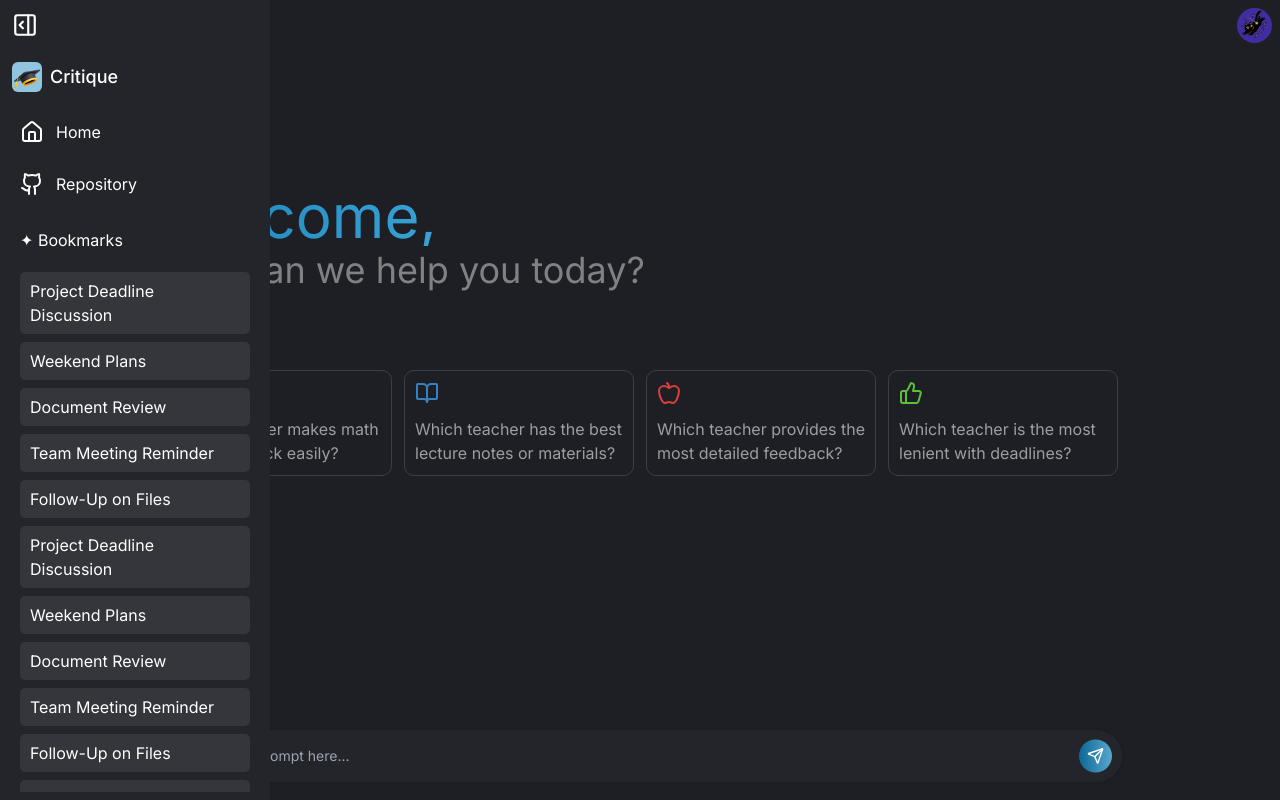
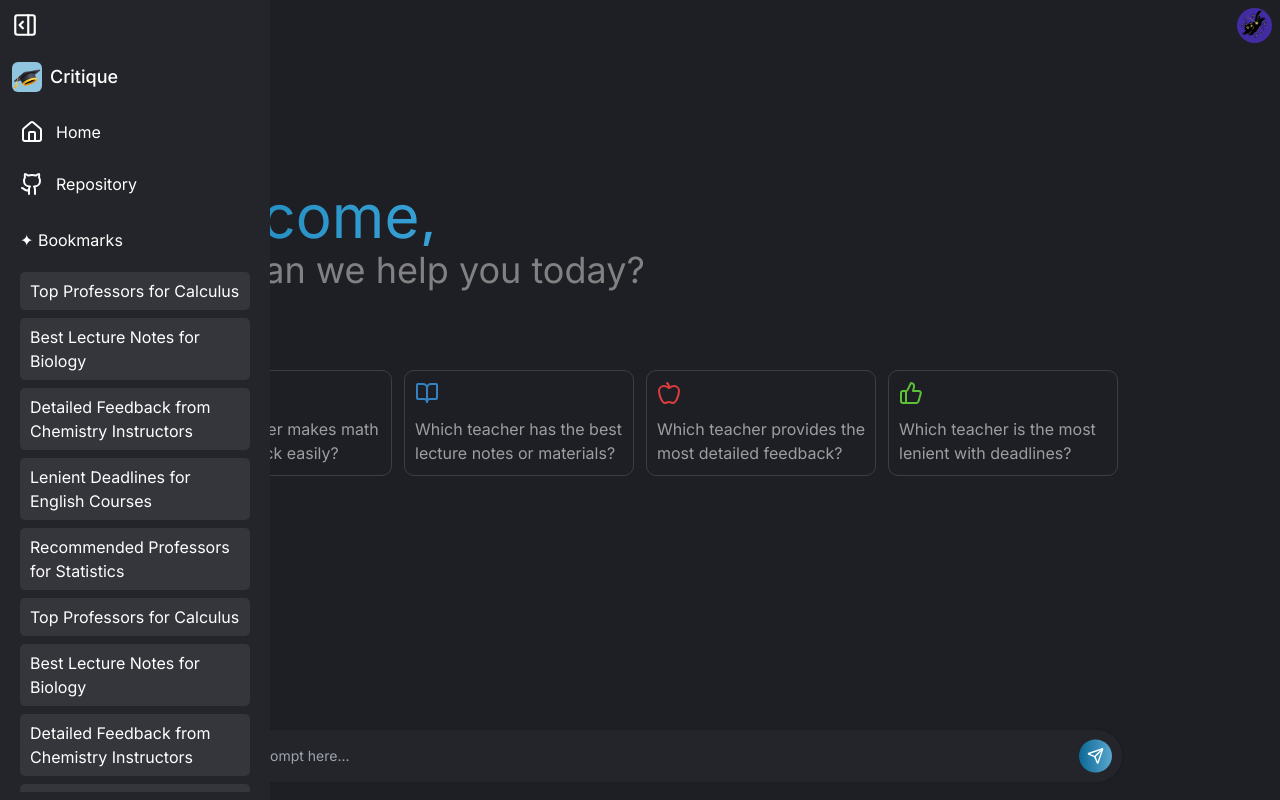
Before and after one commit to vivianzhou1288/ratemyprofessor, a Next.js app: page /dashboard in a window 1280 px wide. Both pictures are taken after a click on the icon 25 px from the left and 25 px from the top of the page. Built offline with nearby package versions, Linux system fonts and the light colour scheme.

Commit message:
Chat Feature

```diff
--- a/app/api/chat/route.js
+++ b/app/api/chat/route.js
@@ -34,6 +34,7 @@ const systemPrompt = `
   You are a rate my professor agent designed to assist students in finding classes by answering their questions.
   For every user question, return the top 3 professors whose subjects match the subject indicated in the user's question.
   Ensure that the subjects the professors are teaching align with the subject mentioned in the user's question.
+  If the student does not provide a subject, provide recommendations for teachers from different subjects.
   Use the professors' information to provide relevant and accurate answers.
 `;
 
@@ -84,7 +85,7 @@ export async function POST(req) {
       Review: ${match.metadata.review}
       Subject: ${match.metadata.subject}
       Stars: ${match.metadata.stars}
-      \n\n`;
+      `;
     });
 
     // console.log(results);
--- a/components/Main.jsx
+++ b/components/Main.jsx
@@ -18,6 +18,33 @@ const Main = ({ user }) => {
     }
   }, [messages]);
 
+  const cleanText = (text) => {
+    // Remove unwanted characters or formatting
+    // Replace ** with empty string
+    // Replace newlines and extra spaces
+    return text
+      .replace(/\*\*/g, "") // Remove asterisks
+      .replace(/\n\s*\n/g, "\n\n") // Convert multiple newlines to double newlines
+      .trim();
+  };
+
+  const formatText = (text) => {
+    const paragraphs = text
+      .split("\n\n")
+      .filter((paragraph) => paragraph.trim() !== "");
+
+    return paragraphs.map((paragraph, index) => (
+      <p key={index} className="mb-4">
+        {paragraph.split("\n").map((line, lineIndex) => (
+          <span key={lineIndex}>
+            {line}
+            <br />
+          </span>
+        ))}
+      </p>
+    ));
+  };
+
   const handleSubmit = async () => {
     if (!input.trim()) return;
     setIntro(false);
@@ -25,7 +52,7 @@ const Main = ({ user }) => {
     setMessages((prev) => [...prev, { role: "user", content: input }]);
 
     try {
-      const response = await fetch("/api/chat/route", {
+      const response = await fetch("/api/chat", {
         method: "POST",
         headers: { "Content-Type": "application/json" },
         body: JSON.stringify([{ role: "user", content: input }]),
@@ -38,7 +65,8 @@ const Main = ({ user }) => {
       }
 
       const data = await response.json();
-      setMessages((prev) => [...prev, { role: "bot", content: data.result }]);
+      const cleanedResult = cleanText(data.result); // Clean the result here
+      setMessages((prev) => [...prev, { role: "bot", content: cleanedResult }]);
     } catch (error) {
       console.error("Error during fetch:", error.message);
       setMessages((prev) => [
@@ -164,15 +192,15 @@ const Main = ({ user }) => {
                       alt="Bot Icon"
                     />
                   )}
-                  <p
+                  <div
                     className={
                       message.role === "user"
                         ? "critiqueUserChat"
                         : "critiqueBotChat"
                     }
                   >
-                    {message.content}
-                  </p>
+                    {formatText(message.content)}
+                  </div>
                 </div>
               ))}
             </>
--- a/components/Sidebar.jsx
+++ b/components/Sidebar.jsx
@@ -50,26 +50,50 @@ const Sidebar = () => {
           <div className="mx-3 my-2 flex-1 overflow-y-auto p-2 rounded-md">
             <h1 className="mb-5">✦ Bookmarks</h1>
             <ul className="flex flex-col gap-2">
-              <li className="prevChats">Project Deadline Discussion</li>
-              <li className="prevChats">Weekend Plans</li>
-              <li className="prevChats">Document Review</li>
-              <li className="prevChats">Team Meeting Reminder</li>
-              <li className="prevChats">Follow-Up on Files</li>
-              <li className="prevChats">Project Deadline Discussion</li>
-              <li className="prevChats">Weekend Plans</li>
-              <li className="prevChats">Document Review</li>
-              <li className="prevChats">Team Meeting Reminder</li>
-              <li className="prevChats">Follow-Up on Files</li>
-              <li className="prevChats">Project Deadline Discussion</li>
-              <li className="prevChats">Weekend Plans</li>
-              <li className="prevChats">Document Review</li>
-              <li className="prevChats">Team Meeting Reminder</li>
-              <li className="prevChats">Follow-Up on Files</li>
-              <li className="prevChats">Project Deadline Discussion</li>
-              <li className="prevChats">Weekend Plans</li>
-              <li className="prevChats">Document Review</li>
-              <li className="prevChats">Team Meeting Reminder</li>
-              <li className="prevChats">Follow-Up on Files</li>
+              <li className="prevChats">Top Professors for Calculus</li>
+              <li className="prevChats">Best Lecture Notes for Biology</li>
+              <li className="prevChats">
+                Detailed Feedback from Chemistry Instructors
+              </li>
+              <li className="prevChats">
+                Lenient Deadlines for English Courses
+              </li>
+              <li className="prevChats">
+                Recommended Professors for Statistics
+              </li>
+              <li className="prevChats">Top Professors for Calculus</li>
+              <li className="prevChats">Best Lecture Notes for Biology</li>
+              <li className="prevChats">
+                Detailed Feedback from Chemistry Instructors
+              </li>
+              <li className="prevChats">
+                Lenient Deadlines for English Courses
+              </li>
+              <li className="prevChats">
+                Recommended Professors for Statistics
+              </li>
+              <li className="prevChats">Top Professors for Calculus</li>
+              <li className="prevChats">Best Lecture Notes for Biology</li>
+              <li className="prevChats">
+                Detailed Feedback from Chemistry Instructors
+              </li>
+              <li className="prevChats">
+                Lenient Deadlines for English Courses
+              </li>
+              <li className="prevChats">
+                Recommended Professors for Statistics
+              </li>
+              <li className="prevChats">Top Professors for Calculus</li>
+              <li className="prevChats">Best Lecture Notes for Biology</li>
+              <li className="prevChats">
+                Detailed Feedback from Chemistry Instructors
+              </li>
+              <li className="prevChats">
+                Lenient Deadlines for English Courses
+              </li>
+              <li className="prevChats">
+                Recommended Professors for Statistics
+              </li>
             </ul>
           </div>
         </div>
--- a/package.json
+++ b/package.json
@@ -11,9 +11,9 @@
   "dependencies": {
     "@emotion/react": "^11.13.0",
     "@emotion/styled": "^11.13.0",
-    "@google/generative-ai": "^0.17.0",
+    "@google/generative-ai": "^0.17.1",
     "@mui/material": "^5.16.7",
-    "@pinecone-database/pinecone": "^3.0.0",
+    "@pinecone-database/pinecone": "^3.0.1",
     "@vercel/analytics": "^1.3.1",
     "firebase": "^10.13.0",
     "lucide": "^0.428.0",
```
Also changed, not shown: 1 other file (tests, documents, lock files or other folders).
